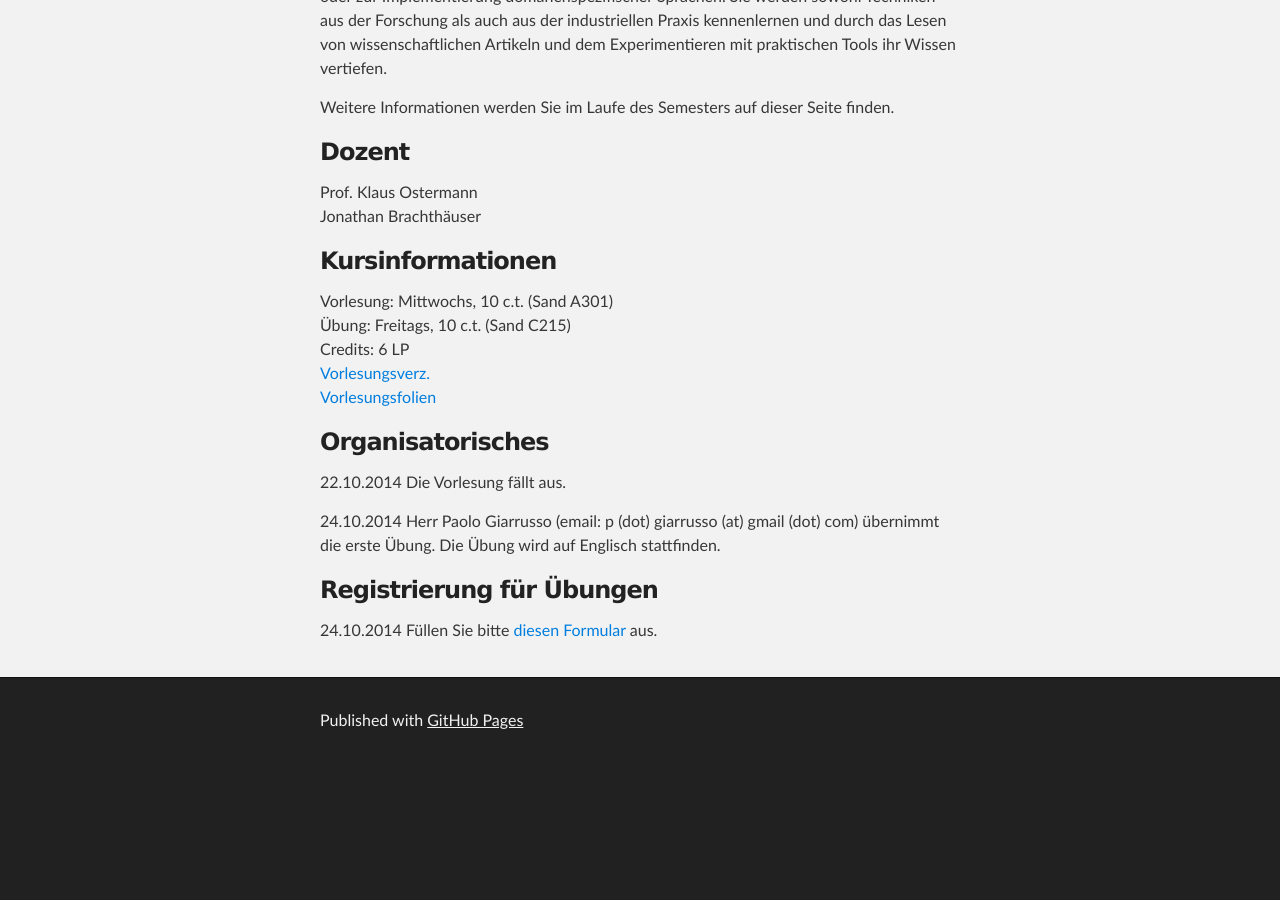
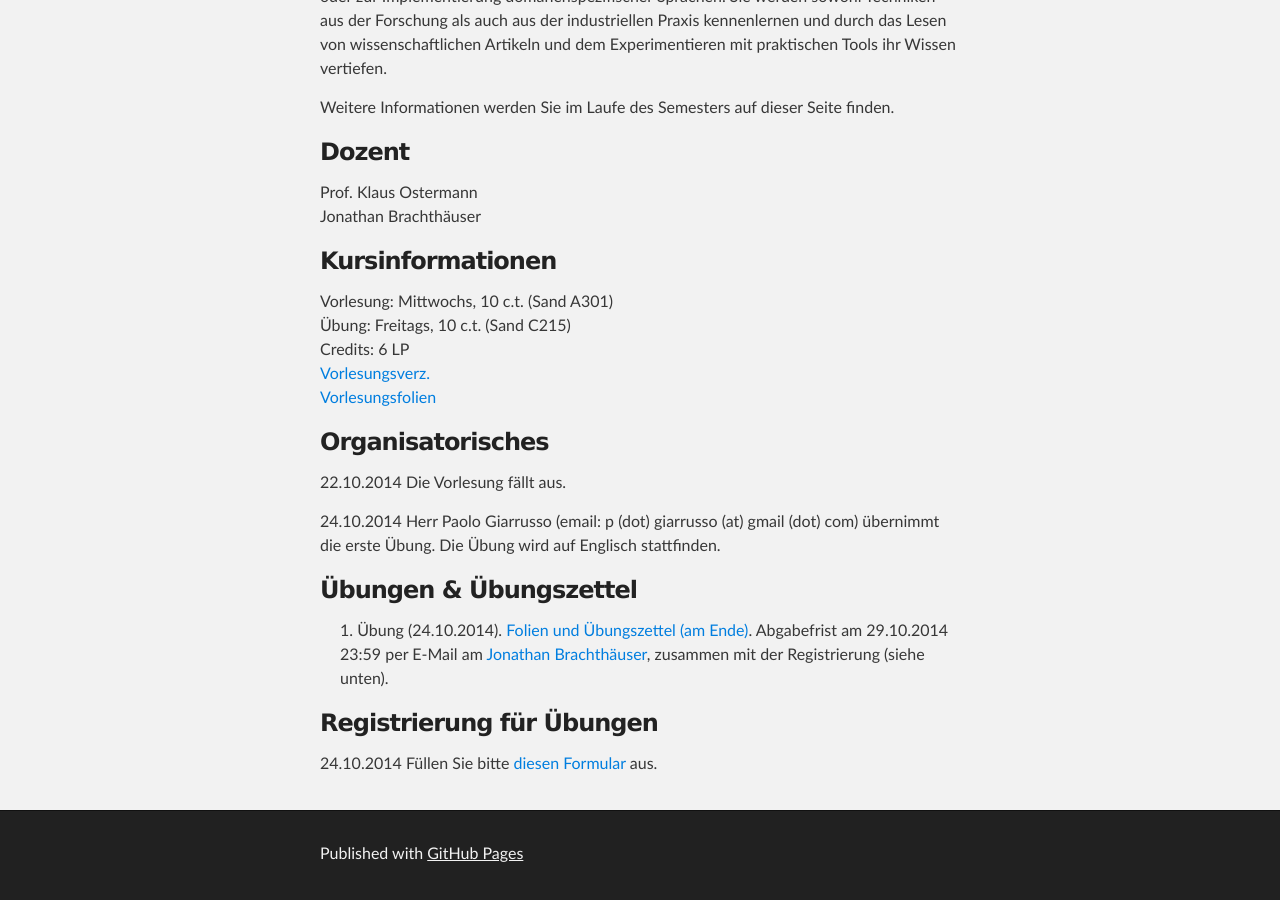
Before and after one commit to ps-mr/ps-mr.github.io, a Jekyll site: the page built from ws14-softwaredesign.md, in a window 1280 px wide and 900 px high, scrolled down 628 px. Built offline with Jekyll 4.4.1, drawn with Linux system fonts in a browser that asks for light colours; before the commit the page ends 1395 px from its top, so only the background shows below that.

Commit message:
Add exercise sheet

```diff
--- a/ws14-softwaredesign.md
+++ b/ws14-softwaredesign.md
@@ -35,6 +35,9 @@ Credits: 6 LP
 
 24.10.2014 Herr Paolo Giarrusso (email: p (dot) giarrusso (at) gmail (dot) com) übernimmt die erste Übung. Die Übung wird auf Englisch stattfinden.
 
+### Übungen & Übungszettel
+1. Übung (24.10.2014). [Folien und Übungszettel (am Ende)](https://github.com/klauso/SDPT2014/raw/master/exercises/WS14-SDPT%20Ex1.pdf). Abgabefrist am 29.10.2014 23:59 per E-Mail am [Jonathan Brachthäuser](jonathan.brachthaeuser@uni-tuebingen.de), zusammen mit der Registrierung (siehe unten).
+
 ### Registrierung für Übungen
 
 24.10.2014 Füllen Sie bitte [diesen Formular](https://docs.google.com/forms/d/1WU0hSofxvsC7CMnf4RWhF5qLjQobP6lXQOY5MlCzExY/viewform) aus.
```
